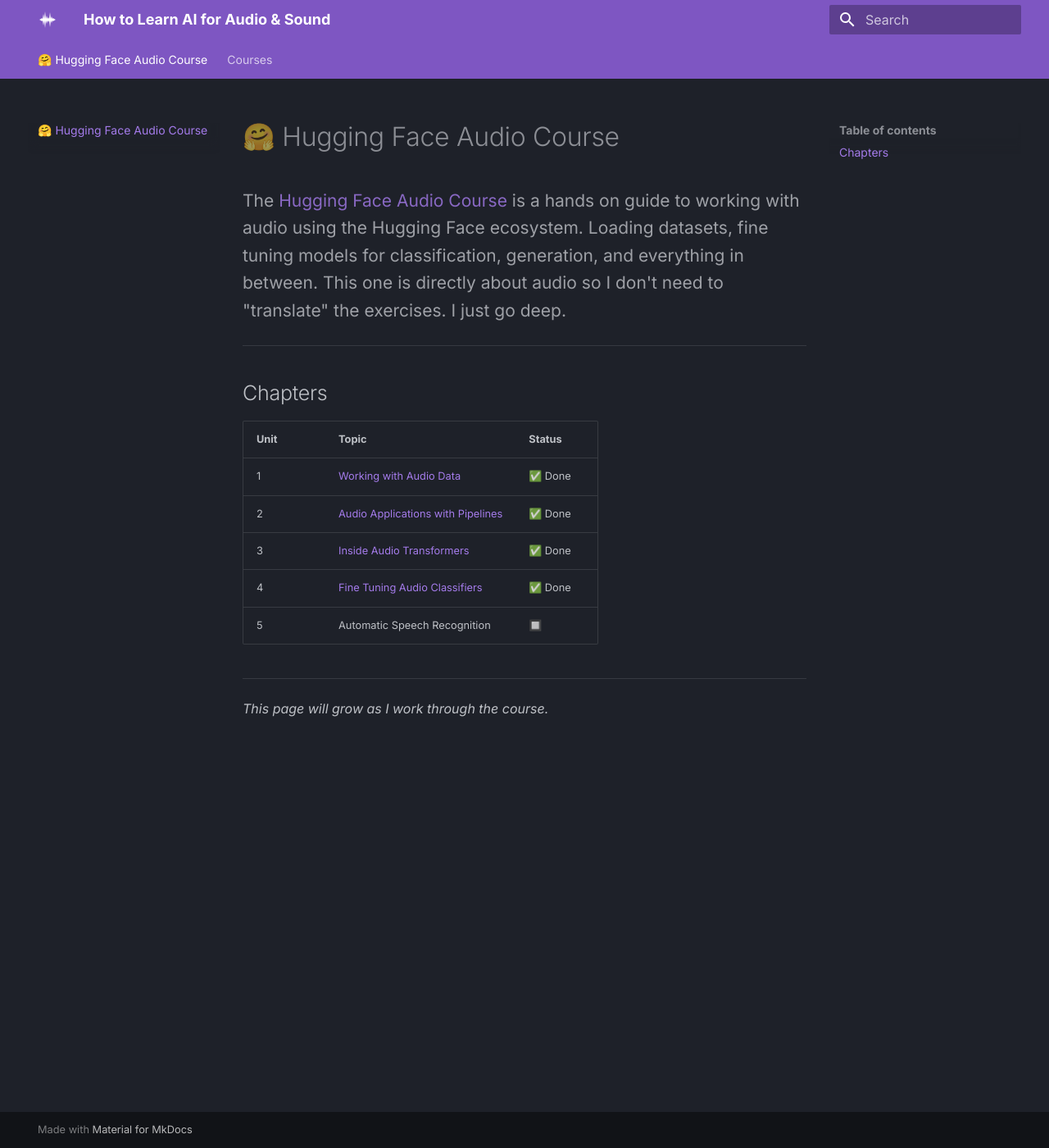
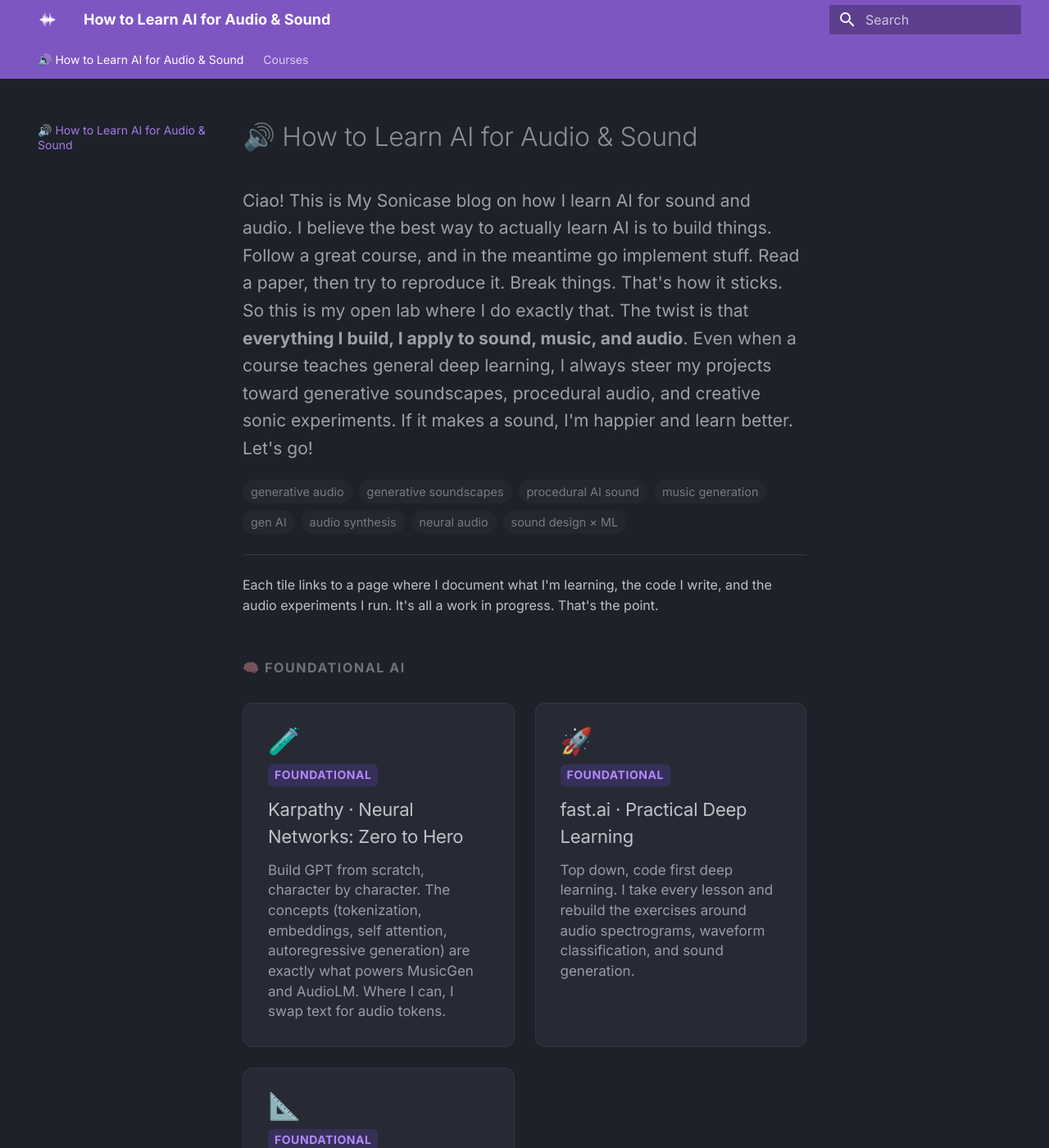
Before and after one commit to my-sonicase/learn-gen-AI-audio, an MkDocs documentation site: the page built from docs/index.md, in a window 1280 px wide and 1400 px high. Shown: the whole window at 82% size. Built offline with MkDocs 1.6.1 and Material for MkDocs 9.7.7, drawn with Linux system fonts in a browser that asks for light colours; some of the changed text lies outside the part shown.

Commit message:
correct index

```diff
--- a/docs/index.md
+++ b/docs/index.md
@@ -1,21 +1,91 @@
-# 🤗 Hugging Face Audio Course
+# 🔊 How to Learn AI for Audio & Sound
 
 <p class="hero-subtitle">
-The <a href="https://huggingface.co/learn/audio-course">Hugging Face Audio Course</a> is a hands on guide to working with audio using the Hugging Face ecosystem. Loading datasets, fine tuning models for classification, generation, and everything in between. This one is directly about audio so I don't need to "translate" the exercises. I just go deep.
+Ciao! This is My Sonicase blog on how I learn AI for sound and audio. I believe the best way to actually learn AI is to build things. Follow a great course, and in the meantime go implement stuff. Read a paper, then try to reproduce it. Break things. That's how it sticks. So this is my open lab where I do exactly that. The twist is that <strong>everything I build, I apply to sound, music, and audio</strong>. Even when a course teaches general deep learning, I always steer my projects toward generative soundscapes, procedural audio, and creative sonic experiments. If it makes a sound, I'm happier and learn better. Let's go!
 </p>
+
+<div class="keywords">
+  <span>generative audio</span>
+  <span>generative soundscapes</span>
+  <span>procedural AI sound</span>
+  <span>music generation</span>
+  <span>gen AI</span>
+  <span>audio synthesis</span>
+  <span>neural audio</span>
+  <span>sound design × ML</span>
+</div>
 
 ---
 
-## Chapters
+Each tile links to a page where I document what I'm learning, the code I write, and the audio experiments I run. It's all a work in progress. That's the point.
 
-| Unit | Topic | Status |
-|------|-------|--------|
-| 1 | [Working with Audio Data](chapter1.md) | ✅ Done |
-| 2 | [Audio Applications with Pipelines](chapter2.md) | ✅ Done |
-| 3 | [Inside Audio Transformers](chapter3.md) | ✅ Done |
-| 4 | [Fine Tuning Audio Classifiers](chapter4.md) | ✅ Done |
-| 5 | Automatic Speech Recognition | 🔲 |
+<p class="section-label">🧠 Foundational AI</p>
+
+<div class="grid-cards">
+
+<a class="card foundational" href="courses/karpathy/">
+  <span class="card-icon">🧪</span>
+  <span class="tag foundational">Foundational</span>
+  <h3>Karpathy · Neural Networks: Zero to Hero</h3>
+  <p>Build GPT from scratch, character by character. The concepts (tokenization, embeddings, self attention, autoregressive generation) are exactly what powers MusicGen and AudioLM. Where I can, I swap text for audio tokens.</p>
+</a>
+
+<a class="card foundational" href="courses/fastai/">
+  <span class="card-icon">🚀</span>
+  <span class="tag foundational">Foundational</span>
+  <h3>fast.ai · Practical Deep Learning</h3>
+  <p>Top down, code first deep learning. I take every lesson and rebuild the exercises around audio spectrograms, waveform classification, and sound generation.</p>
+</a>
+
+<a class="card foundational" href="courses/deeplearning-ai/">
+  <span class="card-icon">📐</span>
+  <span class="tag foundational">Foundational</span>
+  <h3>Andrew Ng · Deep Learning Specialization</h3>
+  <p>The classic. Neural networks from scratch, CNNs, sequence models, all re applied to audio features, mel spectrograms, and music related tasks.</p>
+</a>
+
+</div>
+
+<p class="section-label">🎧 Applied AI for Audio</p>
+
+<div class="grid-cards">
+
+<a class="card applied" href="courses/hf-audio/">
+  <span class="card-icon">🤗</span>
+  <span class="tag applied">Applied · Audio</span>
+  <h3>Hugging Face Audio Course</h3>
+  <p>Hands on transformers for audio. Classification, generation, music tagging, working with audio datasets on the Hub.</p>
+</a>
+
+</div>
+
+<p class="section-label">🎨 Generative & Creative AI</p>
+
+<div class="grid-cards">
+
+<a class="card generative" href="courses/gen-audio/">
+  <span class="card-icon">🌊</span>
+  <span class="tag generative">Generative</span>
+  <h3>Generative Audio Experiments</h3>
+  <p>My sandbox for diffusion based sound, neural synthesis, generative soundscapes, and procedural audio. Projects I want to try, ideas I want to test.</p>
+</a>
+
+</div>
+
+<p class="section-label">📄 Papers & Research</p>
+
+<div class="grid-cards">
+
+<a class="card research" href="papers/">
+  <span class="card-icon">🔬</span>
+  <span class="tag research">Research</span>
+  <h3>Paper Implementations</h3>
+  <p>Key papers I study and reproduce: AudioLDM, MusicGen, Riffusion, RAVE, SampleRNN, and others. Notes and code for each.</p>
+</a>
+
+</div>
 
 ---
 
-_This page will grow as I work through the course._
+!!! tip "How to navigate"
+    Click any tile to see my notes, code, and audio demos. Everything here is unfinished and evolving. That's how learning works.
```
Also changed, not shown: 2 other files.
